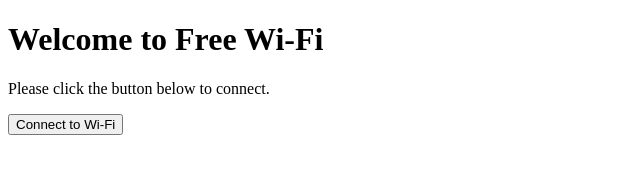
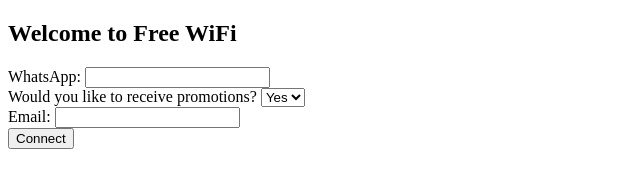
Before and after one commit to Mortal-design/wifi-captive-portal, a plain HTML site: page index.html in a window 1280 px wide. Shown: the whole page, without its empty margins (0-640 px from the left). Drawn offline with Linux system fonts and the light colour scheme.

Commit message:
Update index.html

```diff
--- a/index.html
+++ b/index.html
@@ -1,20 +1,37 @@
 <!DOCTYPE html>
-<html lang="en">
+<html>
 <head>
-    <meta charset="UTF-8">
-    <meta name="viewport" content="width=device-width, initial-scale=1.0">
-    <title>Wi-Fi Captive Portal</title>
+    <title>WiFi Access</title>
+    <script>
+        async function submitForm(event) {
+            event.preventDefault();
+            const formData = {
+                whatsapp: document.getElementById('whatsapp').value,
+                yesorno: document.getElementById('yesorno').value,
+                email: document.getElementById('email').value
+            };
+
+            await fetch('https://script.google.com/macros/s/AKfycbybnfr0SjJ9BicsO2bAarb_3-V-dnICdINJXCqnSqIRfqTSSwhdXidQAPRCT_2KzKGi/exec', {
+                method: 'POST',
+                body: JSON.stringify(formData),
+                headers: { 'Content-Type': 'application/json' }
+            });
+
+            window.location.href = 'https://www.google.com'; // Redirect after submission
+        }
+    </script>
 </head>
 <body>
-    <h1>Welcome to Free Wi-Fi</h1>
-    <p>Please click the button below to connect.</p>
-
-    <button id="connectButton">Connect to Wi-Fi</button>
-
-    <script>
-        document.getElementById('connectButton').onclick = function() {
-            window.location.href = 192.168.100.1;
-        };
-    </script>
+    <h2>Welcome to Free WiFi</h2>
+    <form onsubmit="submitForm(event)">
+        WhatsApp: <input type="text" id="whatsapp" required><br>
+        Would you like to receive promotions?
+        <select id="yesorno">
+            <option value="Yes">Yes</option>
+            <option value="No">No</option>
+        </select><br>
+        Email: <input type="email" id="email" required><br>
+        <button type="submit">Connect</button>
+    </form>
 </body>
 </html>
```
